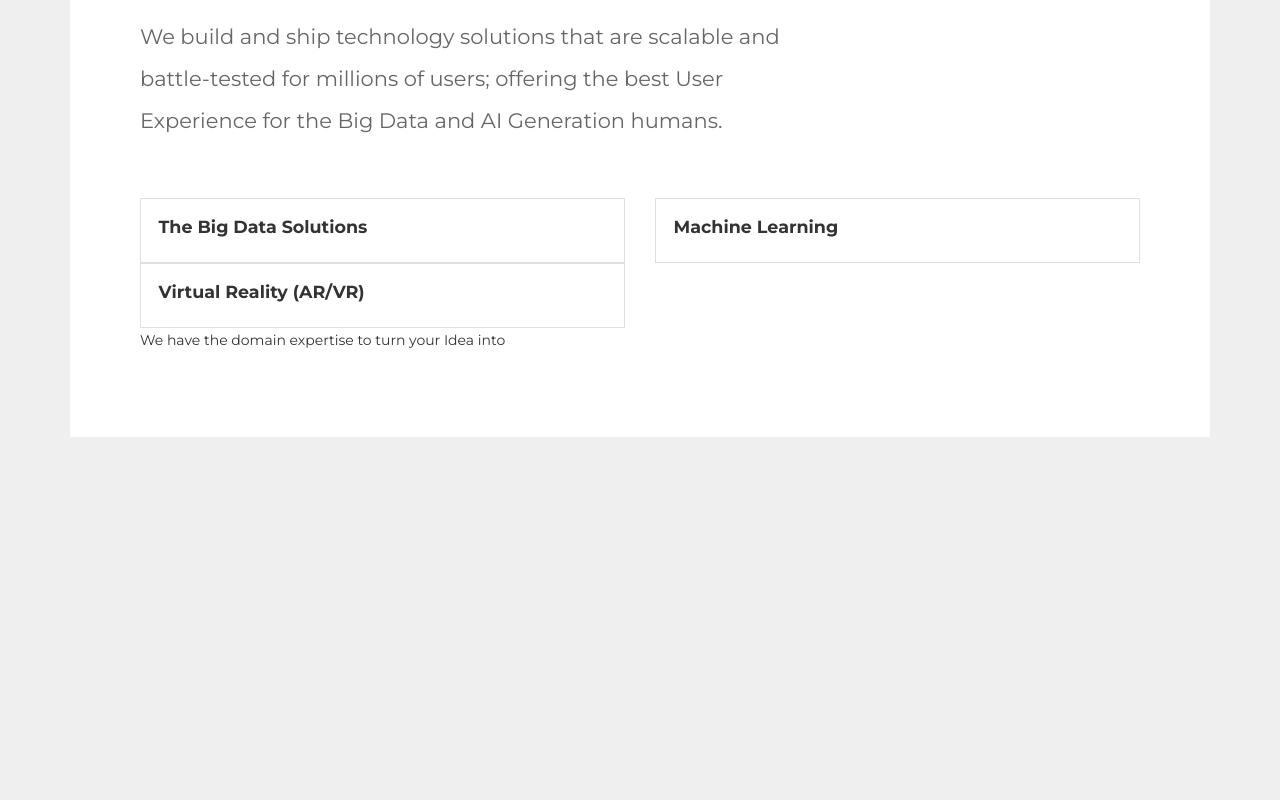
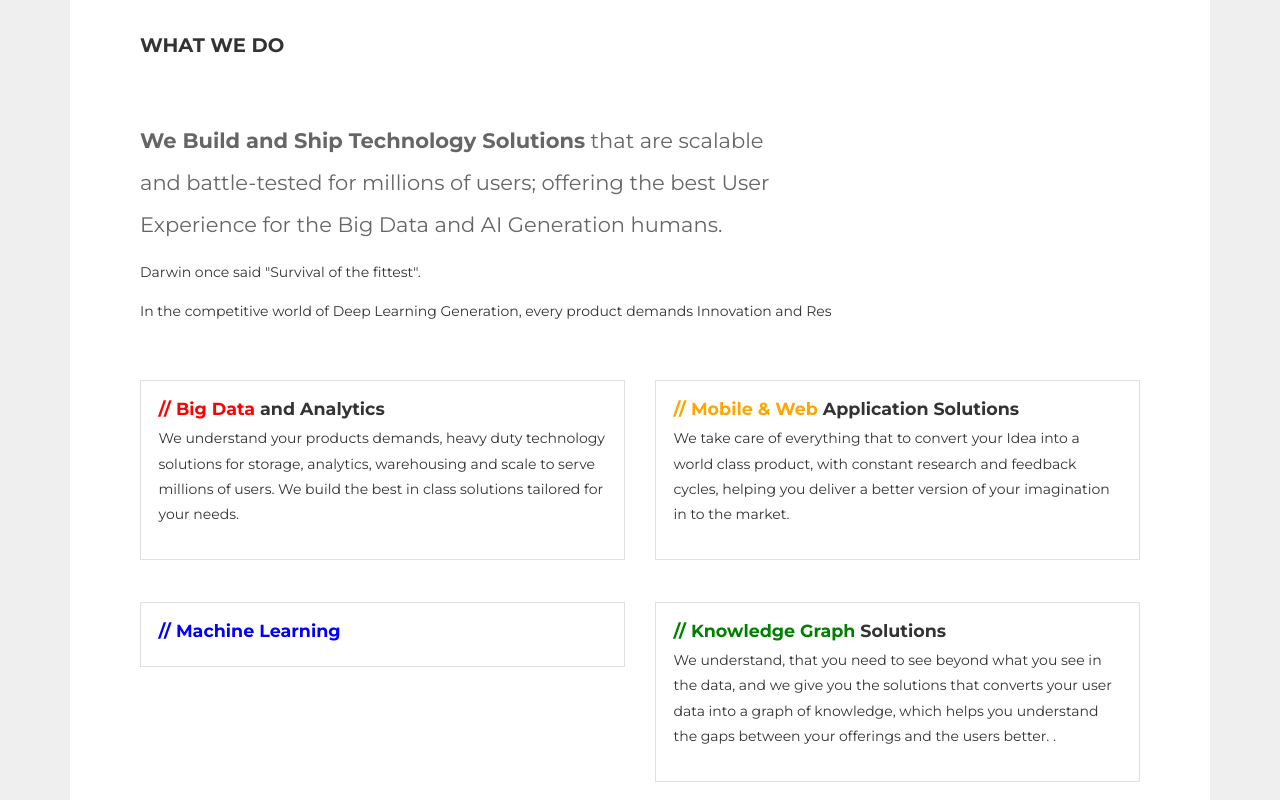
Before and after one commit to invana/invana.github.io, an Angular app in the folder invanatech-app/: page / in a window 1280 px wide. Shown: the part 860-1660 px from the top of the page. Before the commit the page ends 1353 px from the top, so only its background shows below. Built offline with nearby package versions, Linux system fonts and the light colour scheme.

Commit message:
UI updates

```diff
--- a/invanatech-app/src/app/app.component.html
+++ b/invanatech-app/src/app/app.component.html
@@ -29,14 +29,9 @@
 
         <div class="">
           <h1 class="jumbotron-heading mb-0"><span style="color: crimson !important;">//</span> Building
-            Disruptive Technology Solutions for Deep Learning Generation.</h1>
-          <!--<p class="lead text-muted">-->
-          <!--Web and Mobile Applications | BigData and Predictive Analytics | Artificial Intelligence-->
-
-          <!--</p>-->
+            tech for Deep Learning Generation Humans.</h1>
           <p style="font-size: 1.1rem;">We work with start-ups, medium and large enterprises to transform their
             ideas and concepts into Cutting-edge Technology Solutions.</p>
-          <!--<div class="mb-1 clearfix"></div>-->
 
         </div>
 
@@ -62,39 +57,64 @@
       <div class="col col-md-8">
 
         <blockquote>
-          We build and ship technology solutions that are scalable and battle-tested for millions of users; offering the
-          best User
-          Experience for the Big Data and AI Generation humans.
+          <strong>We Build and Ship Technology Solutions</strong> that are scalable and battle-tested for millions of
+          users; offering the
+          best User Experience for the Big Data and AI Generation humans.
         </blockquote>
 
       </div>
+      <div class="col col-md-12">
+
+        <p>Darwin once said "Survival of the fittest".</p>
+        <p>In the competitive world of Deep Learning Generation, every product demands
+          Innovation
+        and Res</p>
+      </div>
     </div>
     <div class="row mt-5">
-      <div class=" col-md-6">
+      <div class=" col-md-6 mb-5">
         <div class="card">
           <div class="card-body">
-            <h4 class="h5 bold">The Big Data Solutions</h4>
+            <h4 class="h5 bold"><span style="color: red;">// Big Data</span> and Analytics</h4>
+            <p>We understand your products demands, heavy duty technology solutions for
+              storage, analytics, warehousing and scale to serve millions of users. We build
+              the best in class solutions tailored for your needs.</p>
           </div>
         </div>
       </div>
-      <div class="  col-md-6">
+      <div class="  col-md-6 mb-5">
         <div class="card">
           <div class="card-body">
-            <h4 class="h5 bold">Machine Learning</h4>
+            <h4 class="h5 bold"><span style="color: orange">// Mobile & Web</span> Application Solutions</h4>
+            <p>We take care of everything that to convert your Idea into a world class product, with
+            constant research and feedback cycles, helping you deliver a better version of your imagination
+              in to the market.</p>
           </div>
         </div>
       </div>
-      <div class="  col-md-6">
+      <div class="  col-md-6 mb-5">
         <div class="card">
           <div class="card-body">
-            <h4 class="h5 bold">Virtual Reality (AR/VR)</h4>
+            <h4 class="h5 bold"><span style="color: blue">// Machine Learning</span></h4>
+          </div>
+        </div>
+      </div>
+
+      <div class="  col-md-6 mb-5">
+        <div class="card">
+          <div class="card-body">
+            <h4 class="h5 bold"><span style="color: green;">// Knowledge Graph</span> Solutions</h4>
+            <p>We understand, that you need to see beyond what you see in the data, and we give you the
+              solutions that converts your user data into a graph of knowledge,
+              which helps you understand the gaps between your offerings and the users better.
+              .</p>
           </div>
         </div>
       </div>
     </div>
-    <div class="row">
+    <div class="row mt-5">
       <div class="col">
-        <p>We have the domain expertise to turn your Idea into </p>
+        <p>We have the domain expertise to turn your amazing Idea into a world class Product </p>
       </div>
     </div>
   </div>
--- a/invanatech-app/src/styles.scss
+++ b/invanatech-app/src/styles.scss
@@ -48,7 +48,7 @@ a:hover {
 }
 
 .homepage-banner{
-  min-height: 75%;
+  min-height: 85%;
 }
 .homepage h3 {
   font-size: 24px;
@@ -78,6 +78,7 @@ a:hover {
 
 .jumbotron-heading {
   //margin-top: 10rem;
+
 }
 
 section.header {
@@ -128,8 +129,11 @@ section {
 }
 
 .section-heading{
-  font-size: 2.4rem;
-  font-weight: bold;
+
+      font-size: 1.4rem;
+    font-weight: bold;
+    text-transform: uppercase;
+    margin-bottom: 4rem;
 }
 
 .about{
```
